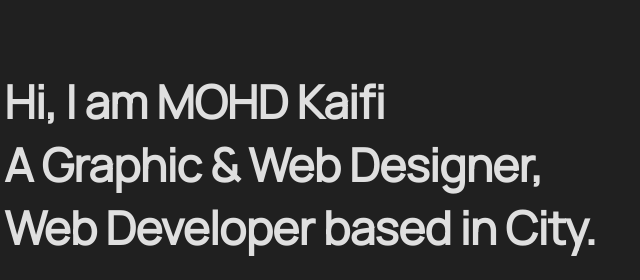
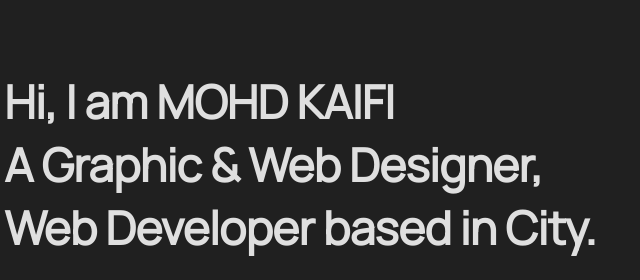
Before and after one commit to graphicjus/Portfolio, a plain HTML site: page index.html in a window 1280 px wide. Shown: the part 169-449 px from the top of the page, 117-757 px from the left. Drawn offline with nearby package versions, Linux system fonts and the light colour scheme; a web font is replaced by a local one.

Commit message:
Update for GP

```diff
--- a/index.html
+++ b/index.html
@@ -40,7 +40,7 @@
           <div class="layout portfolio-section2__flex2">
             <h1 class="layout portfolio-section2__hero-title1-box" data-aos="slide-right" data-aos-delay="500">
               <pre class="portfolio-section2__hero-title1">
-Hi, I am MOHD Kaifi
+Hi, I am MOHD KAIFI
 A Graphic &amp; Web Designer,
 Web Developer based in City.</pre>
             </h1>
```
